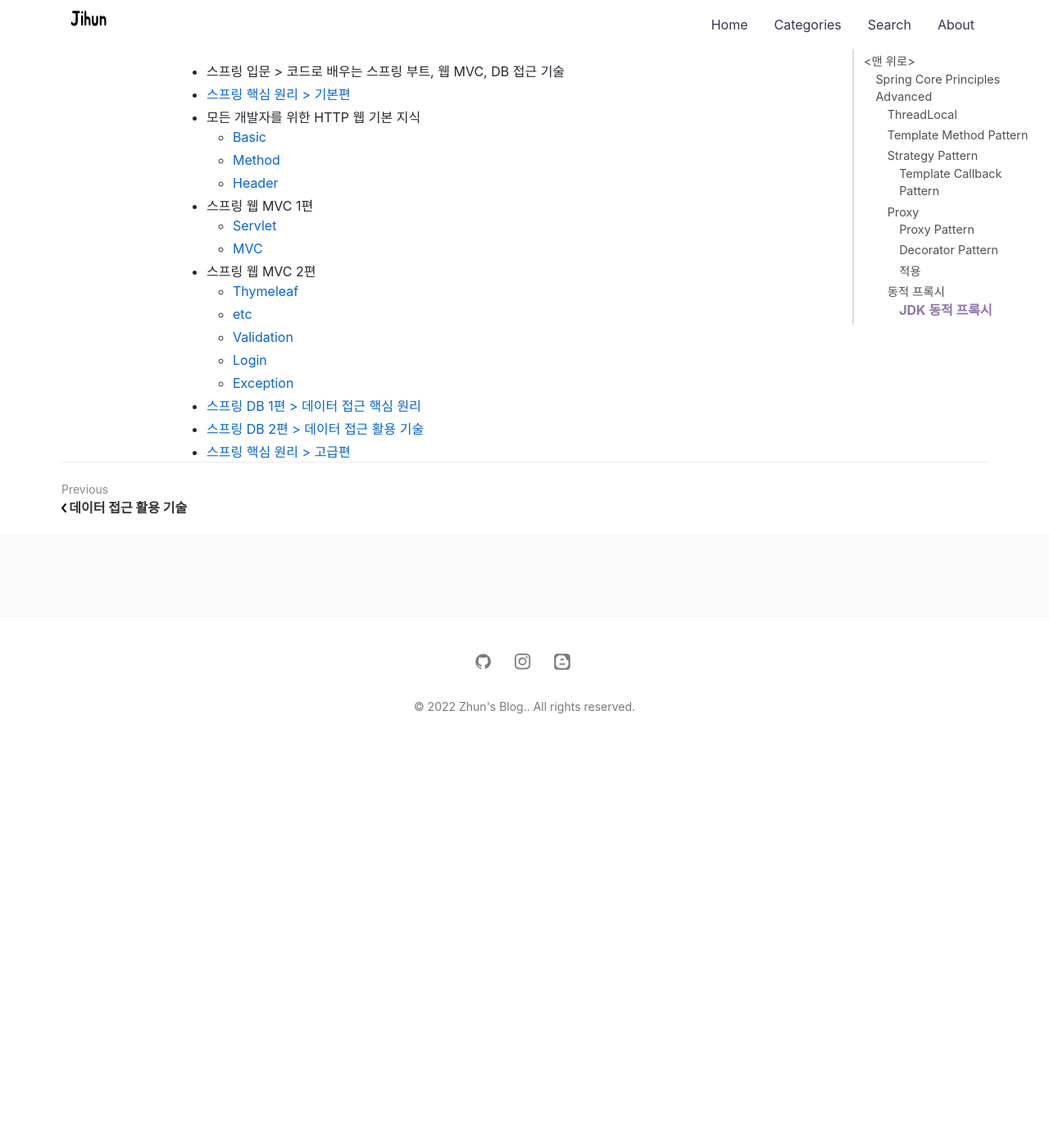
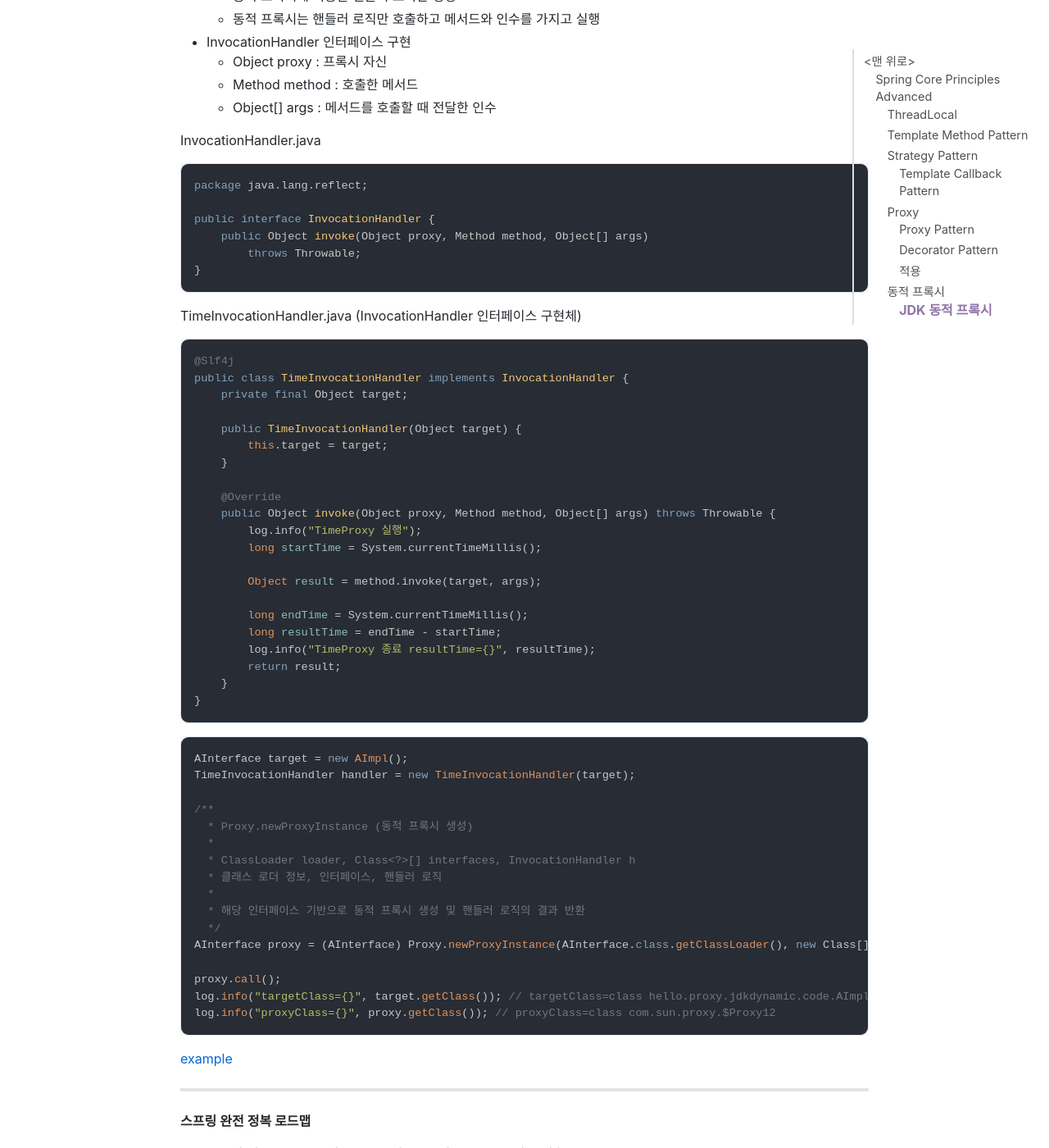
Before and after one commit to jihunparkme/jihunparkme.github.io, a Jekyll site: the page built from _posts/2022-11-20-Spring-Core-Principles-Advanced.md, in a window 1280 px wide and 1400 px high, scrolled down 10448 px. Shown: the whole window at 82% size. Built offline with Jekyll 4.4.1, drawn with Linux system fonts in a browser that asks for light colours; nearby versions of some CDN libraries; comment, search, counter and statistics services are not loaded; before the commit the page ends 11365 px from its top, so only the background shows below that; some of the changed text lies outside the part shown.

Commit message:
[동적 프록시 기술] JDK 동적 프록시 예제

````diff
--- a/_posts/2022-11-20-Spring-Core-Principles-Advanced.md
+++ b/_posts/2022-11-20-Spring-Core-Principles-Advanced.md
@@ -302,9 +302,71 @@ private void dynamicCall(Method method, Object target) throws Exception {
 
 개발자가 직접 프록시 클래스를 만들지 않고, 런타임에 동적으로 생성
 
-- 인터페이스 기반으로 동적으로 프록시 생성
+- 인터페이스 기반 동적 프록시 생성
+  - 동적 프록시에 적용할 핸들러 로직만 생성
+  - 동적 프록시는 핸들러 로직만 호출하고 메서드와 인수를 가지고 실행
+- InvocationHandler 인터페이스 구현
+  - Object proxy : 프록시 자신
+  - Method method : 호출한 메서드
+  - Object[] args : 메서드를 호출할 때 전달한 인수
 
+InvocationHandler.java
 
+```java
+package java.lang.reflect;
+
+public interface InvocationHandler {
+    public Object invoke(Object proxy, Method method, Object[] args)
+        throws Throwable;
+}
+```
+
+TimeInvocationHandler.java (InvocationHandler 인터페이스 구현체)
+
+```java
+@Slf4j
+public class TimeInvocationHandler implements InvocationHandler {
+    private final Object target;
+
+    public TimeInvocationHandler(Object target) {
+        this.target = target;
+    }
+
+    @Override
+    public Object invoke(Object proxy, Method method, Object[] args) throws Throwable {
+        log.info("TimeProxy 실행");
+        long startTime = System.currentTimeMillis();
+
+        Object result = method.invoke(target, args);
+
+        long endTime = System.currentTimeMillis();
+        long resultTime = endTime - startTime;
+        log.info("TimeProxy 종료 resultTime={}", resultTime);
+        return result;
+    }
+}
+```
+
+```java
+AInterface target = new AImpl();
+TimeInvocationHandler handler = new TimeInvocationHandler(target);
+
+/**
+  * Proxy.newProxyInstance (동적 프록시 생성)
+  *
+  * ClassLoader loader, Class<?>[] interfaces, InvocationHandler h
+  * 클래스 로더 정보, 인터페이스, 핸들러 로직
+  *
+  * 해당 인터페이스 기반으로 동적 프록시 생성 및 핸들러 로직의 결과 반환
+  */
+AInterface proxy = (AInterface) Proxy.newProxyInstance(AInterface.class.getClassLoader(), new Class[]{AInterface.class}, handler);
+
+proxy.call();
+log.info("targetClass={}", target.getClass()); // targetClass=class hello.proxy.jdkdynamic.code.AImpl
+log.info("proxyClass={}", proxy.getClass()); // proxyClass=class com.sun.proxy.$Proxy12
+```
+
+[example]()
 
 
 
````
